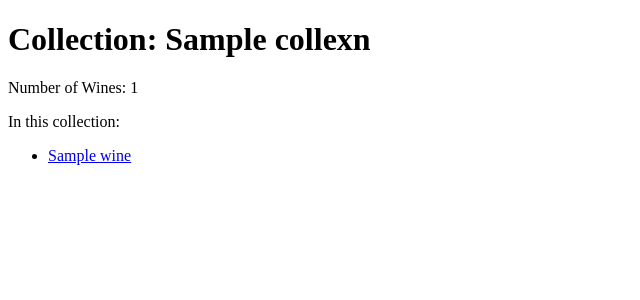
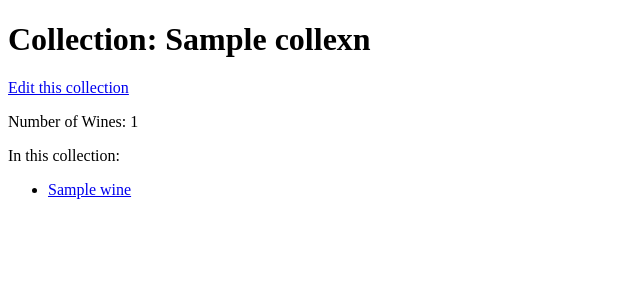
Before and after one commit to zacmea/project2, a Node server app: page /collexns/600000000000000000000001 in a window 1280 px wide. Shown: the part 100-400 px from the top of the page, without its empty margins (0-640 px from the left). Run offline with Node 20, Linux system fonts and the light colour scheme; tables that the repository leaves empty hold one stand-in row (values such as "Sample post"); some libraries are stand-ins or nearby versions.

Commit message:
edit route set up.  Update still under construction

```diff
--- a/controllers/collectionsController.js
+++ b/controllers/collectionsController.js
@@ -27,7 +27,29 @@ router.get('/new', async (req, res) =>{
       res.render("collections-new.ejs", {wines, currentUser: req.session.currentUser})
 })
 //Delete
-//Update
+//Update - put form to update
+router.put('/collexns/:id', async (req, res) => {
+    try {
+        const { name, winesIncluded } = req.body;
+
+        // Find the collection by ID and update its properties
+        const updatedCollection = await Collection.findByIdAndUpdate(
+            req.params.id,
+            { name, winesIncluded },
+            { new: true }
+        );
+
+        if (!updatedCollection) {
+            return res.status(404).send('Collection not found');
+        }
+
+        res.redirect('/collexns'); // Redirect to collections list page
+    } catch (err) {
+        console.error(err);
+        res.status(500).send('Server Error');
+    }
+});
+
 //Create - post form
 router.post('/', async (req, res) => {
     const newCollexn = req.body
@@ -40,7 +62,12 @@ router.post('/', async (req, res) => {
 })
 
 
-//Edit
+//Edit - get form
+router.get('/:id/edit', async (req, res) => {
+    const collexn = await db.Collexn.findById(req.params.id)
+    const wines = await db.Wine.find({})
+    res.render("collections-edit.ejs", {collexn, wines, currentUser: req.session.currentUser})
+})
 
 //Show
 router.get('/:id', async (req, res) =>{
--- a/views/collections-new.ejs
+++ b/views/collections-new.ejs
@@ -1,4 +1,4 @@
-<%- include('./partials/header.ejs', {title:"Browse"})%>
+<%- include('./partials/header.ejs', {title:"New Collection"})%>
 
 <body class="collections-new">
 
@@ -14,8 +14,6 @@
                 <option value="<%= wine._id %>"> <%= wine.name %> </option>
                 <% }); %>
         </select>
-
-
         <button type="submit">Create collection</button>
     </form>
 
--- a/views/collections-show.ejs
+++ b/views/collections-show.ejs
@@ -2,7 +2,7 @@
 
 <body class="collections-show">
     <h1>Collection: <%=collexn.name%></h1>
-
+    <a href="/collexns/<%=collexn.id%>/edit">Edit this collection</a>
     <p>Number of Wines:  <%= collexn.winesIncluded.length%> </p>
     <p>In this collection:</p>
     <ul>
```
Also changed, not shown: views/collections-edit.ejs (added, +22 -0 lines).
